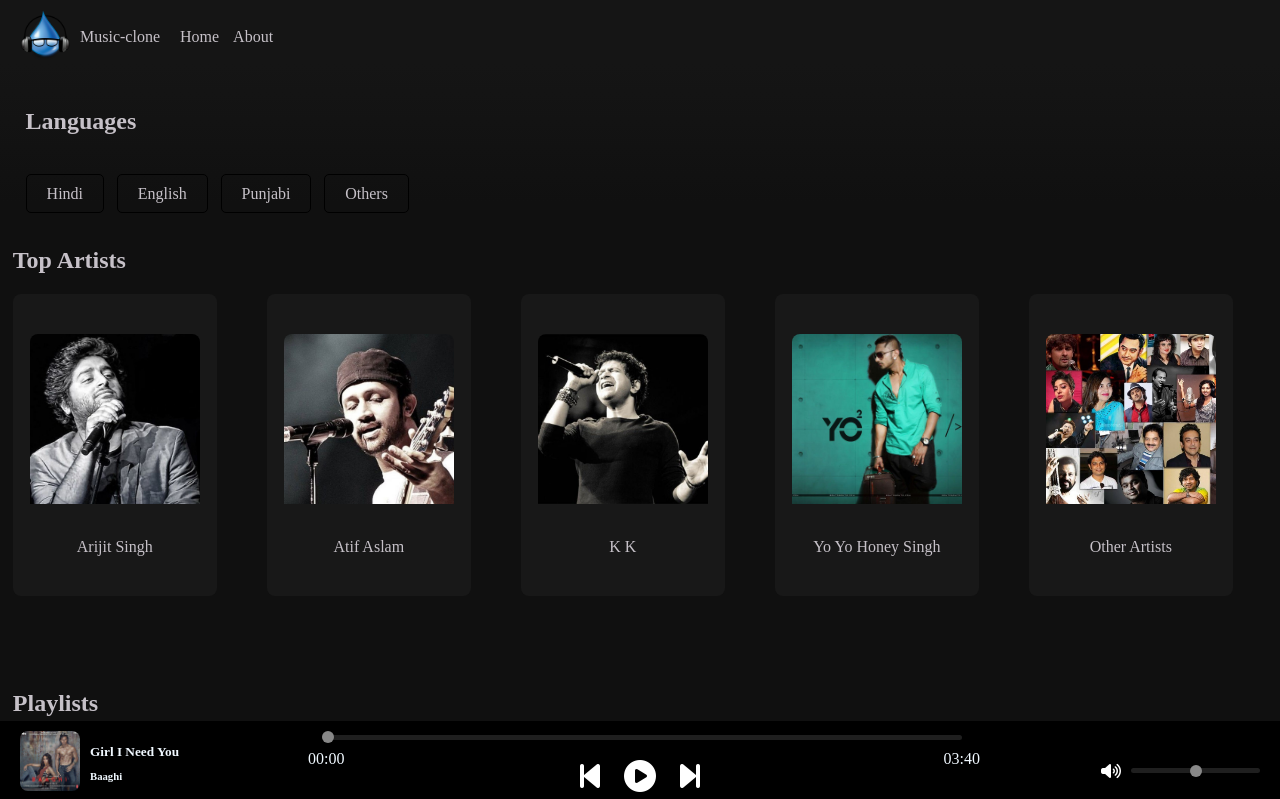
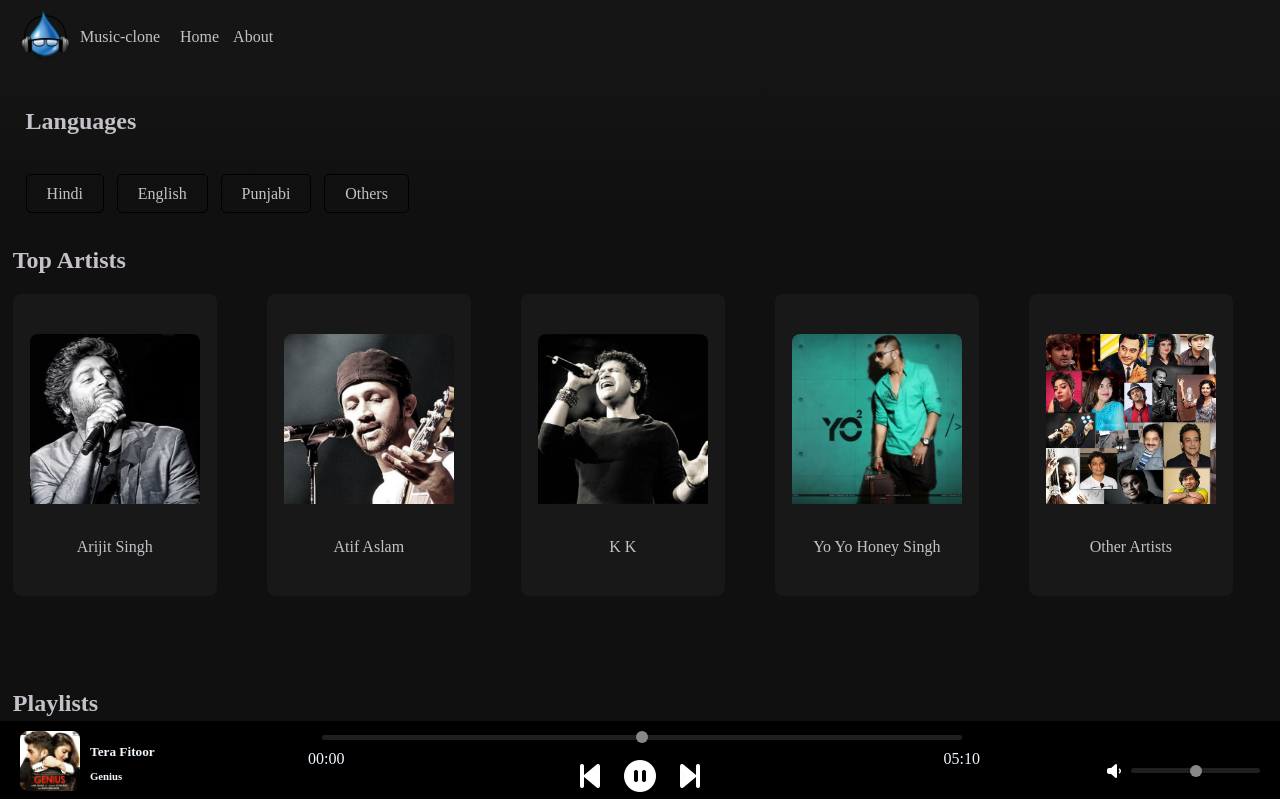
Before and after one commit to SheilendraSingh/Music-clone, a plain HTML site: page index.html in a window 1280 px wide. Both pictures are taken after a click on the icon 590 px from the left and 776 px from the top of the page. Shown: the top 799 px of the page. Drawn offline with Linux system fonts and the light colour scheme.

Commit message:
update landing page

```diff
--- a/index.html
+++ b/index.html
@@ -126,15 +126,16 @@
 
     <div class="play">
         <div class="masterplay1">
-            <div><img src="Girl-I-Need-You-Baaghi-500-500.jpg" alt=""></div>
+            <div><img id="masterPlayBanner"
+                    src="Arijit-singh/Aasan Nahin Yahan Aashiqui 2 320 Kbps/Aasan-Nahin-Yahan-Aashiqui-2-500-500.jpg"
+                    alt=""></div>
             <div>
-                <h5>Girl I Need You</h5>
-                <h6>Baaghi</h6>
+                <h5 id="masterPlayName">Aasan Nahin Yahan</h5>
+                <h6 id="masterPlayMovie">Aashiqui 2</h6>
             </div>
         </div>
         <div class="masterplay2">
-            <div id='songtimediv'><input id="songtime" type="range" min="0" value="0"></div>
-
+            <div class="songtimediv"><input id="songtime" type="range" min="0" value="0"></div>
             <div style="display: flex; flex: auto;">
                 <span id="currentTime">00:00</span>
                 <span id="TotalTime">03:40</span>
@@ -145,12 +146,11 @@
                     <i class="playicon fa-solid fa-2x fa-forward-step" id="nextplaybutton" style="color: #ffffff;"></i>
                 </div>
             </div>
-
         </div>
-        <div class="masterplay3">
+        <div class=" masterplay3">
             <div>
-                <i class="playicon fa-solid fa-volume-high" style="color: #ffffff;"></i>
-                <input id="volume" type="range" min="0" max="1" step=".01">
+                <i class="playicon fa-solid fa-volume-low" id="volumebutton" style="color: #ffffff;"></i>
+                <input id="volume" type="range" min="0" max="1" value=".5" step="0.01">
             </div>
         </div>
     </div>
--- a/index.js
+++ b/index.js
@@ -511,7 +511,7 @@ volumeControl.addEventListener("input", () => {
   audioElement.volume = volume;
 });
 audioElement.addEventListener("loadedmetadata", () => {
-  volumeControl.value = audio.volume;
+  volumeControl.value = audioElement.volume;
 });
 let numberList = [];
 for (i = 0; i < songs.length; i++) {
@@ -523,21 +523,22 @@ if (numberList.length > 0) {
 }
 document.addEventListener("click", (e) => {
   if (e.target.id == "nextplaybutton" || e.target.id == "preplaybutton") {
-    audioElement.src = songs[randomNumber].filePath;
+    if (numberList.length > 0) {
+      let randomNumber =
+        numberList[Math.floor(Math.random() * (numberList.length - 1))];
+      songIndex = randomNumber;
+      audioElement.src = songs[songIndex].filePath;
       audioElement.play();
       mainplaybutton.classList.remove("fa-circle-play");
       mainplaybutton.classList.add("fa-circle-pause");
-    firstPlayButton.classList.remove("fa-circle-play");
-    firstPlayButton.classList.add("fa-circle-pause");
-    document.getElementById("songBannerImg").src =
-      songs[randomNumber].coverPath;
       document.getElementById("masterPlayBanner").src =
-      songs[randomNumber].coverPath;
+        songs[songIndex].coverPath;
       document.getElementById("masterPlayName").innerText =
-      songs[randomNumber].songName;
+        songs[songIndex].songName;
       document.getElementById("masterPlayMovie").innerText =
         songs[randomNumber].movieName;
       document.getElementById("TotalTime").innerText =
-      songs[randomNumber].duration;
+        songs[songIndex].duration;
+    }
   }
 });
```
Also changed, not shown: arijit.js (+2 -5 lines). Lines whose indentation alone changed are shown as unchanged.
